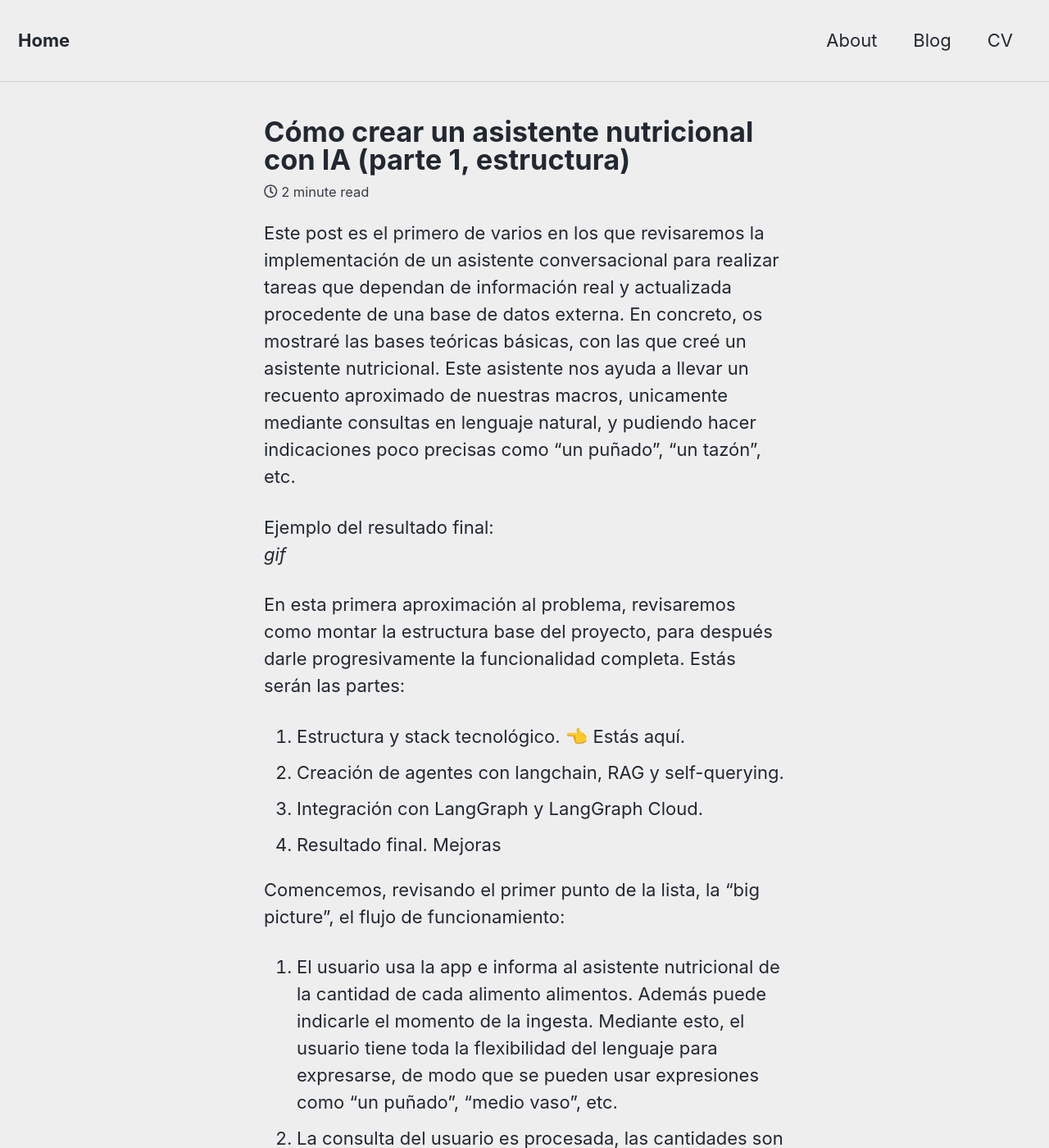
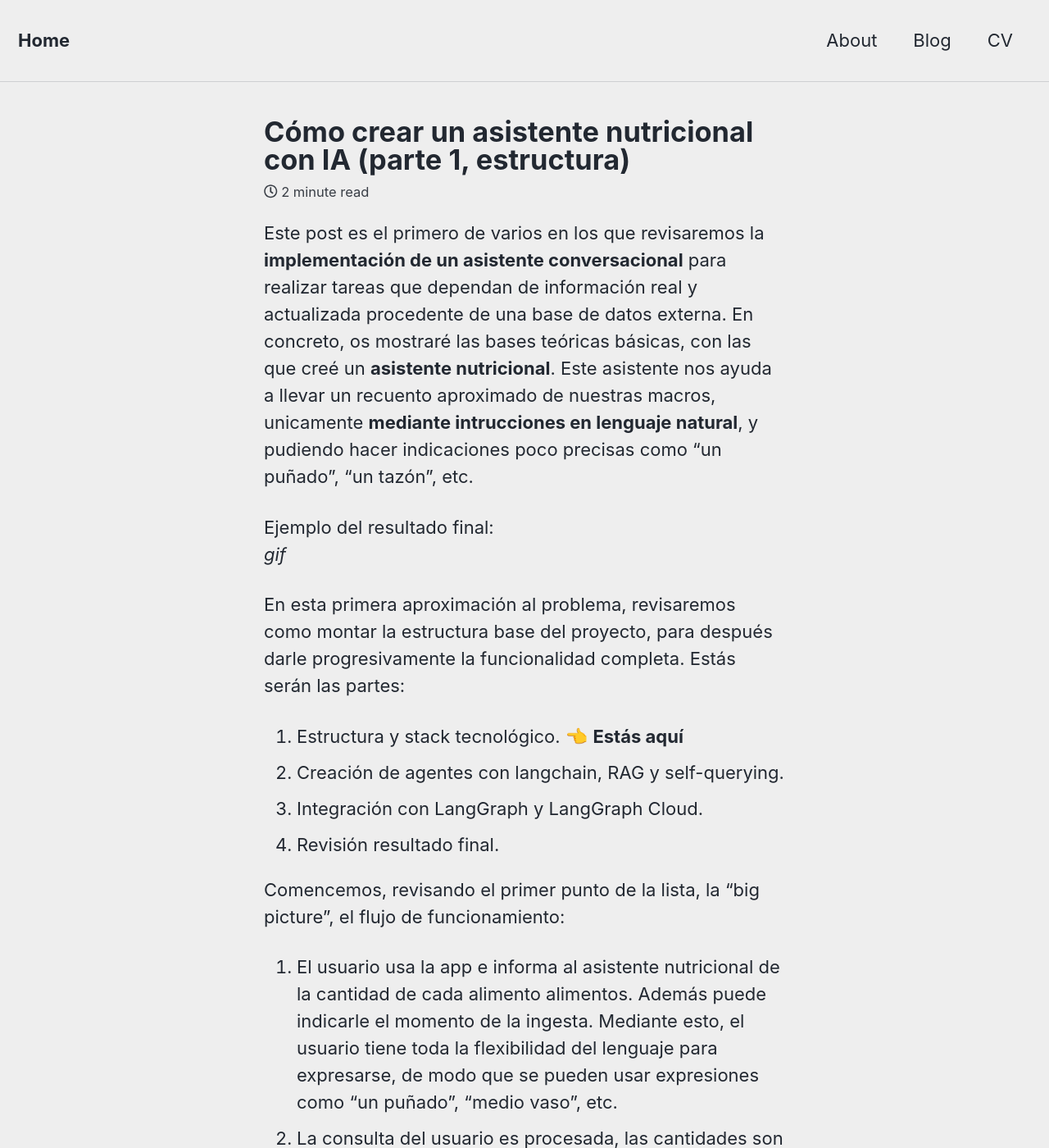
Before and after one commit to ArturoSirvent/ArturoSirvent.github.io, a Jekyll site: the page built from _posts/2024-07-02-Cómo crear un asistente nutricional con IA (parte 1).md, in a window 1280 px wide and 1400 px high. Shown: the whole window at 82% size. Built offline with Jekyll 4.4.1, drawn with Linux system fonts in a browser that asks for light colours; nearby versions of some CDN libraries.

Commit message:
Update 2024-07-02-Cómo crear un asistente nutricional con IA (parte 1).md

```diff
--- a/_posts/2024-07-02-Cómo crear un asistente nutricional con IA (parte 1).md
+++ b/_posts/2024-07-02-Cómo crear un asistente nutricional con IA (parte 1).md
@@ -7,17 +7,17 @@ mathjax: "true"
 
 ---
 
-Este post es el primero de varios en los que revisaremos la implementación de un asistente conversacional para realizar tareas que dependan de información real y actualizada procedente de una base de datos externa.
-En concreto, os mostraré las bases teóricas básicas, con las que creé un asistente nutricional. Este asistente nos ayuda a llevar un recuento aproximado de nuestras macros, unicamente mediante consultas en lenguaje natural, y pudiendo hacer indicaciones poco precisas como "un puñado", "un tazón", etc.
+Este post es el primero de varios en los que revisaremos la **implementación de un asistente conversacional** para realizar tareas que dependan de información real y actualizada procedente de una base de datos externa.
+En concreto, os mostraré las bases teóricas básicas, con las que creé un **asistente nutricional**. Este asistente nos ayuda a llevar un recuento aproximado de nuestras macros, unicamente **mediante intrucciones en lenguaje natural**, y pudiendo hacer indicaciones poco precisas como "un puñado", "un tazón", etc.
 
 Ejemplo del resultado final:
 *gif*
 
 En esta primera aproximación al problema, revisaremos como montar la estructura base del proyecto, para después darle progresivamente la funcionalidad completa. Estás serán las partes:
-1. Estructura y stack tecnológico.   👈 Estás aquí.
+1. Estructura y stack tecnológico.   👈 **Estás aquí**
 2. Creación de agentes con langchain, RAG y self-querying.
 3. Integración con LangGraph y LangGraph Cloud.
-4. Resultado final. Mejoras
+4. Revisión resultado final.
 
 Comencemos, revisando el primer punto de la lista, la "big picture", el flujo de funcionamiento:
 
```
